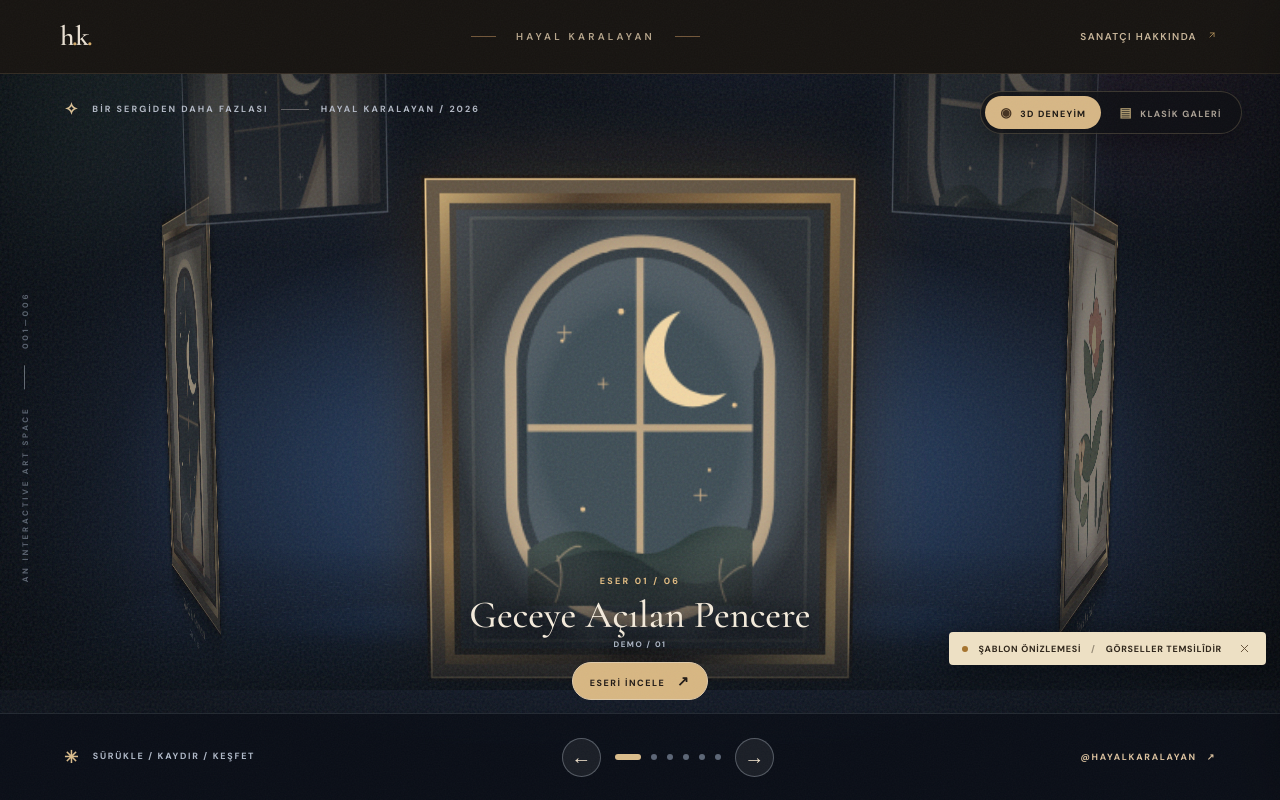
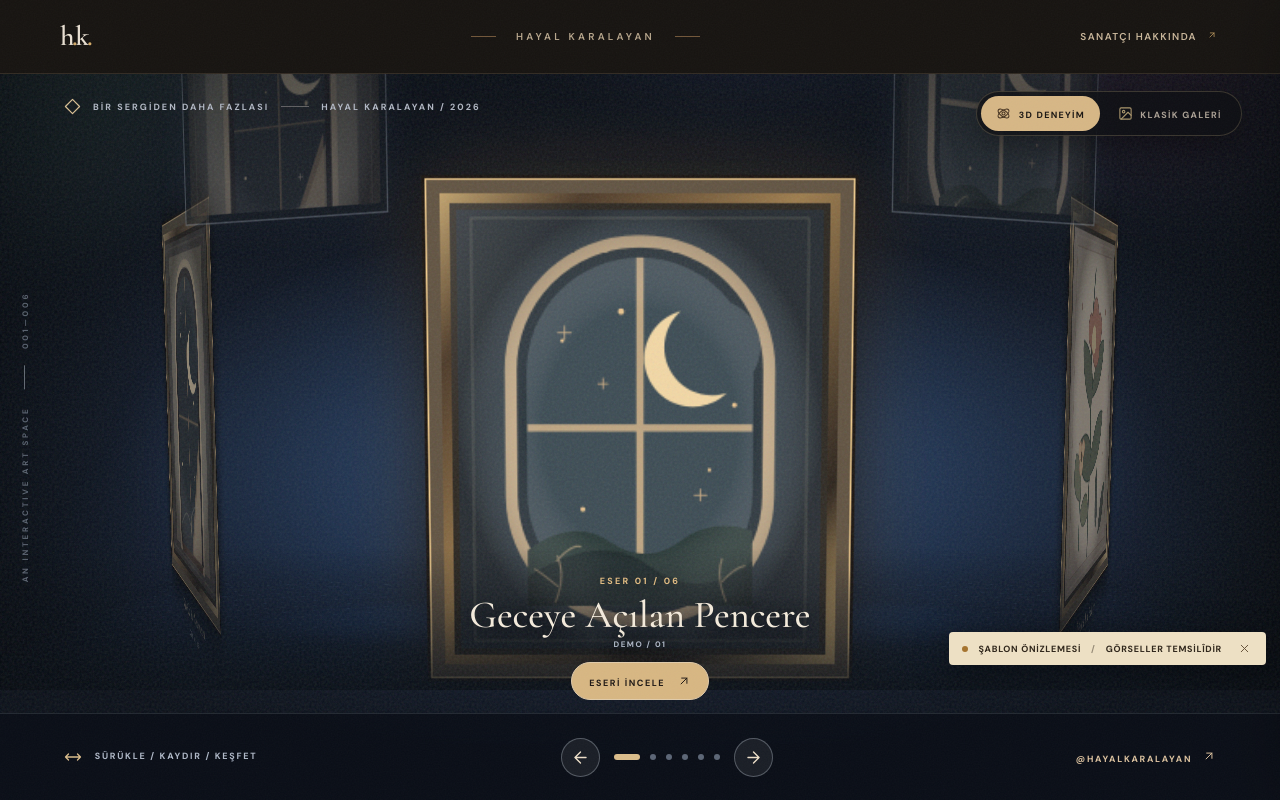
Before and after one commit to emrebeymii/HAYAL-KARALAYAN, a plain HTML site: page index.html in a window 1280 px wide. Both pictures are taken after a click on the button "3D SERGİYE GİR". Drawn offline with nearby package versions, Linux system fonts and the light colour scheme.

Commit message:
Replace gallery Unicode symbols with inline SVG icons

```diff
--- a/index.html
+++ b/index.html
@@ -191,6 +191,16 @@ h1,h2,p{margin:0}
 @media(max-width:500px){.immersion{height:calc(100dvh - 66px);min-height:430px}.mode-switch{left:50%;right:auto;top:76px;transform:translateX(-50%)}.mode-option{padding:9px 11px;font-size:8px}.immersion-topnote{top:18px;left:15px;font-size:7px;max-width:92%;opacity:.75}.orbit-art{top:53%;width:175px;min-height:220px}.orbit-frame{height:207px;border-width:5px;padding:3px}.orbit-frame img{border-width:3px}.orbit-artname{font-size:12px}.orbit-upper-panel{top:16%;width:115px;height:84px}.orbit-viewport{perspective:820px;perspective-origin:50% 52%;inset:0 0 100px}.orbit-caption{bottom:75px}.orbit-caption h2{font-size:28px}.orbit-examine{padding:9px 13px;margin-top:8px}.orbit-bottom-bar{height:65px}.orbit-arrow{width:34px;height:34px}.orbit-dots{gap:7px}.orbit-viewport .orbit-artno{font-size:6px}}
 @media(prefers-reduced-motion:reduce){.immersion-sky{animation:none!important}.orbit-chamber{will-change:auto}}
 
+/* Lucide-style local inline SVG icons: no emoji, no external dependency. */
+.ui-icon{display:inline-block;width:1em;height:1em;vertical-align:-.15em;flex-shrink:0}
+.classic-entry .ui-icon,.orbit-examine .ui-icon,.orbit-instagram .ui-icon{width:14px;height:14px}
+.mode-option .ui-icon{width:15px;height:15px;vertical-align:-.25em}
+.topnote-diamond{display:inline-flex;align-items:center;justify-content:center}
+.topnote-diamond .ui-icon{width:17px;height:17px}
+.orbit-hand{display:inline-flex;align-items:center;vertical-align:middle}
+.orbit-hand .ui-icon{width:18px;height:18px}
+.orbit-arrow{display:inline-grid;place-items:center}
+.orbit-arrow .ui-icon{width:19px;height:19px}
 </style>
 
 </head>
@@ -205,7 +215,7 @@ h1,h2,p{margin:0}
       <h1 id="entranceTitle" class="reveal-item">hayal<span class="display-break">karalayan<span class="period">.</span></span></h1>
       <p class="entrance-poem reveal-item">Karanlığa asılan çizgiler.<br>Işık yalnızca bakmayı seçtiğinde yanar.</p>
       <button id="enterButton" class="enter-button reveal-item" type="button"><span class="button-circle" aria-hidden="true"><svg viewBox="0 0 24 24" fill="none" stroke="currentColor" stroke-width="1.6" stroke-linecap="round" stroke-linejoin="round" aria-hidden="true"><path d="M7 17 17 7M8 7h9v9"/></svg></span><span>3D SERGİYE GİR</span><span class="enter-button-rule" aria-hidden="true"></span></button>
-      <button id="classicEntry" class="classic-entry" type="button">KLASİK GALERİYİ GEZ <span aria-hidden="true">↗</span></button>
+      <button id="classicEntry" class="classic-entry" type="button">KLASİK GALERİYİ GEZ <span aria-hidden="true"><svg class="ui-icon" viewBox="0 0 24 24" fill="none" stroke="currentColor" stroke-width="1.7" stroke-linecap="round" stroke-linejoin="round" aria-hidden="true"><path d="M7 17 17 7M8 7h9v9"/></svg></span></button>
     </div>
     <div class="entrance-bottom"><span>01 / DİJİTAL DENEYİM</span><span>SESİ AÇMANA GEREK YOK. BAKMAN YETER.</span></div>
   </section>
@@ -219,14 +229,14 @@ h1,h2,p{margin:0}
 
 
     <nav class="mode-switch" aria-label="Galeri deneyimi seçimi">
-      <button type="button" id="mode3D" class="mode-option is-active" aria-pressed="true"><span aria-hidden="true">◉</span> 3D DENEYİM</button>
-      <button type="button" id="modeClassic" class="mode-option" aria-pressed="false"><span aria-hidden="true">▤</span> KLASİK GALERİ</button>
+      <button type="button" id="mode3D" class="mode-option is-active" aria-pressed="true"><span aria-hidden="true"><svg class="ui-icon" viewBox="0 0 24 24" fill="none" stroke="currentColor" stroke-width="1.7" stroke-linecap="round" stroke-linejoin="round" aria-hidden="true"><circle cx="12" cy="12" r="2.5"/><ellipse cx="12" cy="12" rx="10" ry="5" transform="rotate(-35 12 12)"/><ellipse cx="12" cy="12" rx="10" ry="5" transform="rotate(35 12 12)"/></svg></span> 3D DENEYİM</button>
+      <button type="button" id="modeClassic" class="mode-option" aria-pressed="false"><span aria-hidden="true"><svg class="ui-icon" viewBox="0 0 24 24" fill="none" stroke="currentColor" stroke-width="1.7" stroke-linecap="round" stroke-linejoin="round" aria-hidden="true"><rect x="3" y="3" width="18" height="18" rx="2"/><circle cx="9" cy="9" r="2"/><path d="m21 15-5-5L5 21"/></svg></span> KLASİK GALERİ</button>
     </nav>
 
     <section class="immersion" id="immersion" aria-label="Üç boyutlu etkileşimli dijital sanat galerisi" hidden>
       <div class="immersion-sky" aria-hidden="true"></div>
       <div class="immersion-grain" aria-hidden="true"></div>
-      <div class="immersion-topnote" aria-hidden="true"><span class="topnote-diamond">✧</span> BİR SERGİDEN DAHA FAZLASI <span class="topnote-rule"></span> HAYAL KARALAYAN / 2026</div>
+      <div class="immersion-topnote" aria-hidden="true"><span class="topnote-diamond"><svg class="ui-icon" viewBox="0 0 24 24" fill="none" stroke="currentColor" stroke-width="1.7" stroke-linecap="round" stroke-linejoin="round" aria-hidden="true"><path d="m12 2 10 10-10 10L2 12 12 2Z"/></svg></span> BİR SERGİDEN DAHA FAZLASI <span class="topnote-rule"></span> HAYAL KARALAYAN / 2026</div>
       <div class="orbit-caption-side" aria-hidden="true">AN INTERACTIVE ART SPACE <span></span> 001—006</div>
       <div class="orbit-viewport" id="orbitViewport" tabindex="0" aria-label="3D galeriyi fareyle sürükleyin, kaydırın ya da ok tuşlarını kullanın">
         <div class="orbit-backglow" aria-hidden="true"></div>
@@ -241,16 +251,16 @@ h1,h2,p{margin:0}
         <span id="orbitNumber" class="orbit-number">ESER 01 / 06</span>
         <h2 id="orbitTitle">Geceye Açılan Pencere</h2>
         <p id="orbitYear">DEMO / 01</p>
-        <button id="orbitExamine" class="orbit-examine" type="button">ESERİ İNCELE <span aria-hidden="true">↗</span></button>
+        <button id="orbitExamine" class="orbit-examine" type="button">ESERİ İNCELE <span aria-hidden="true"><svg class="ui-icon" viewBox="0 0 24 24" fill="none" stroke="currentColor" stroke-width="1.7" stroke-linecap="round" stroke-linejoin="round" aria-hidden="true"><path d="M7 17 17 7M8 7h9v9"/></svg></span></button>
       </div>
       <div class="orbit-bottom-bar">
-        <div class="orbit-interaction-help"><span class="orbit-hand" aria-hidden="true">✳</span> SÜRÜKLE / KAYDIR / KEŞFET</div>
+        <div class="orbit-interaction-help"><span class="orbit-hand" aria-hidden="true"><svg class="ui-icon" viewBox="0 0 24 24" fill="none" stroke="currentColor" stroke-width="1.7" stroke-linecap="round" stroke-linejoin="round" aria-hidden="true"><path d="m18 8 4 4-4 4M6 8l-4 4 4 4M2 12h20"/></svg></span> SÜRÜKLE / KAYDIR / KEŞFET</div>
         <div class="orbit-navigation" aria-label="3D sergi kontrolü">
-          <button class="orbit-arrow" id="orbitPrev" type="button" aria-label="Önceki eser">←</button>
+          <button class="orbit-arrow" id="orbitPrev" type="button" aria-label="Önceki eser"><svg class="ui-icon" viewBox="0 0 24 24" fill="none" stroke="currentColor" stroke-width="1.7" stroke-linecap="round" stroke-linejoin="round" aria-hidden="true"><path d="m12 19-7-7 7-7M5 12h14"/></svg></button>
           <div class="orbit-dots" id="orbitDots" role="group" aria-label="Eser seç"></div>
-          <button class="orbit-arrow" id="orbitNext" type="button" aria-label="Sonraki eser">→</button>
+          <button class="orbit-arrow" id="orbitNext" type="button" aria-label="Sonraki eser"><svg class="ui-icon" viewBox="0 0 24 24" fill="none" stroke="currentColor" stroke-width="1.7" stroke-linecap="round" stroke-linejoin="round" aria-hidden="true"><path d="m12 5 7 7-7 7M5 12h14"/></svg></button>
         </div>
-        <a href="https://www.instagram.com/hayalkaralayan/" target="_blank" rel="noopener noreferrer" class="orbit-instagram">@HAYALKARALAYAN <span aria-hidden="true">↗</span></a>
+        <a href="https://www.instagram.com/hayalkaralayan/" target="_blank" rel="noopener noreferrer" class="orbit-instagram">@HAYALKARALAYAN <span aria-hidden="true"><svg class="ui-icon" viewBox="0 0 24 24" fill="none" stroke="currentColor" stroke-width="1.7" stroke-linecap="round" stroke-linejoin="round" aria-hidden="true"><path d="M7 17 17 7M8 7h9v9"/></svg></span></a>
       </div>
     </section>
 
```
